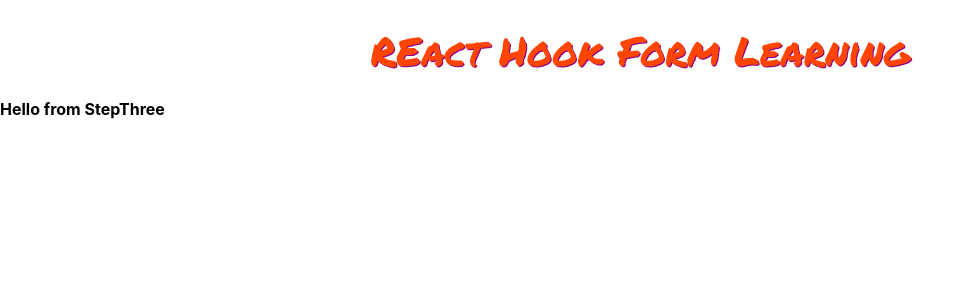
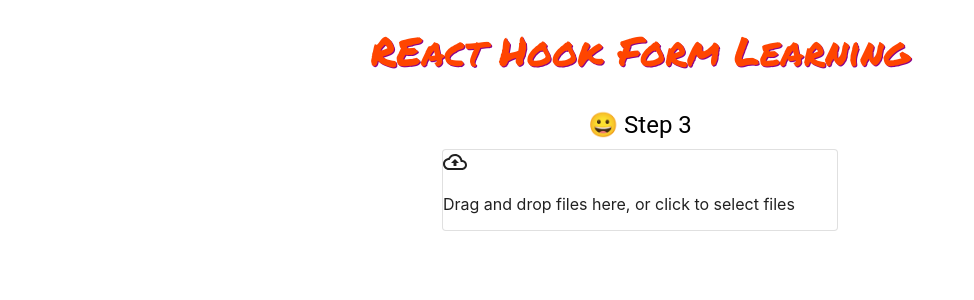
Before and after one commit to frontendprof/react-hook-form-one, a React (Create React App) app: page /step3 in a window 1280 px wide. Shown: the top 300 px of the page, without its empty margins (0-974 px from the left). Built offline with nearby package versions, Linux system fonts and the light colour scheme.

Commit message:
FileInput component creating

```diff
--- /dev/null
+++ b/src/components/FileInput.js
@@ -0,0 +1,45 @@
+
+import React from 'react'
+import {Controller} from "react-hook-form"
+import Paper from '@material-ui/core/Paper';
+import {List,ListItem,ListItemIcon,ListItemText} from '@material-ui/core';
+import InsertDriveFileOutlinedIcon from '@material-ui/icons/InsertDriveFileOutlined';
+import CloudUploadOutlinedIcon from '@material-ui/icons/CloudUploadOutlined';
+import Dropzone from 'react-dropzone'
+
+
+
+export const FileInput = ({control,name}) => {
+    return (
+        <Controller
+            control={control}
+            name={name}
+            defaultValue={[]}
+            render={({onChange,onBlur,value})=>(
+                <>
+                    <Dropzone onDrop={onChange}>
+                        {
+                            ({getRootProps,getInputProps})=>(
+                            <Paper variant="outlined" {...getRootProps()}>
+                                <CloudUploadOutlinedIcon />
+                                <input name={name} onBlue={onBlur} {...getInputProps()}/>
+                                <p>Drag and drop files here, or click to select files</p>
+                            </Paper>)
+                        }
+                    </Dropzone>
+
+                    <List>
+                        {value.map((f,ind)=>(
+                            <ListItem key={ind}>
+                                <ListItemIcon>
+                                    <InsertDriveFileOutlinedIcon />
+                                </ListItemIcon>
+                                <ListItemText primary={f.name} secondary={f.size}/>
+                            </ListItem>
+                        ))}
+                    </List>
+                </>
+            )}
+        />
+    )
+}
--- a/src/components/StepThree.js
+++ b/src/components/StepThree.js
@@ -1,11 +1,48 @@
 
 import React from 'react'
+import Typography from '@material-ui/core/Typography'
+import {useForm} from "react-hook-form"
+import { MainContainer } from './MainContainer'
+import { Form } from './Form'
+// import { Input } from './Input'
+import { PrimaryButton } from './PrimaryButton'
+// import * as yup from 'yup';
+// import { yupResolver } from '@hookform/resolvers/yup';
+import { useHistory } from 'react-router-dom'
+// import FormControlLabel from '@material-ui/core/FormControlLabel';
+// import Checkbox from '@material-ui/core/Checkbox';
+// import parsePhoneNumberFromString from 'libphonenumber-js'
+import {FileInput} from "./FileInput"
+
+
+
+
+// const schema=yup.object().shape({
+//     email:yup
+//     .string()
+//     .email("Email should have correct format")
+//     .required("Email is a required field")
+// })
+
 
 const StepThree = () => {
+    const history=useHistory();
+    const {control,handleSubmit}=useForm();
+
+
+
+    const onSubmit=(data)=>{
+        history.push("/result")
+    }
     return (
-        <div>
-            <h4>Hello from StepThree</h4>
-        </div>
+        <MainContainer>
+            <Typography component="h2" variant="h5">😀 Step 3</Typography>
+            <Form onSubmit={handleSubmit(onSubmit)}>
+                <FileInput name="files" control={control}/>
+                {/* <PrimaryButton>Next</PrimaryButton> */}
+            </Form>
+
+        </MainContainer>
     )
 }
 
--- a/src/components/StepTwo.js
+++ b/src/components/StepTwo.js
@@ -11,6 +11,7 @@
 import { useHistory } from 'react-router-dom'
 import FormControlLabel from '@material-ui/core/FormControlLabel';
 import Checkbox from '@material-ui/core/Checkbox';
+import parsePhoneNumberFromString from 'libphonenumber-js'
 
 
 
@@ -22,6 +23,16 @@
     .email("Email should have correct format")
     .required("Email is a required field")
 })
+
+const normalizePhoneNumber=value=>{
+    const phoneNumber=parsePhoneNumberFromString(value)
+    if(!phoneNumber){
+        return value
+    }
+    return(
+        phoneNumber.formatInternational()
+    )
+}
 
 const StepTwo = () => {
     const history=useHistory();
@@ -64,6 +75,9 @@
                             type="tel"
                             label="Phone Number"
                             name="phoneNumber"
+                            onChange={event=>{
+                                event.target.value=normalizePhoneNumber(event.target.value)
+                            }}
                         />
                     )
                 }
```
Also changed, not shown: 1 other file (tests, documents, lock files or other folders).
